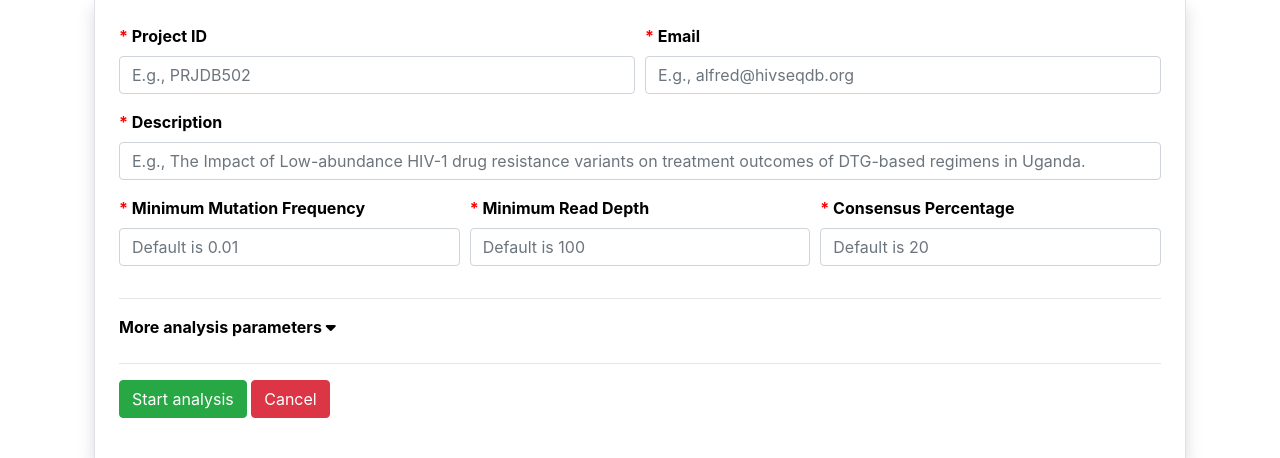
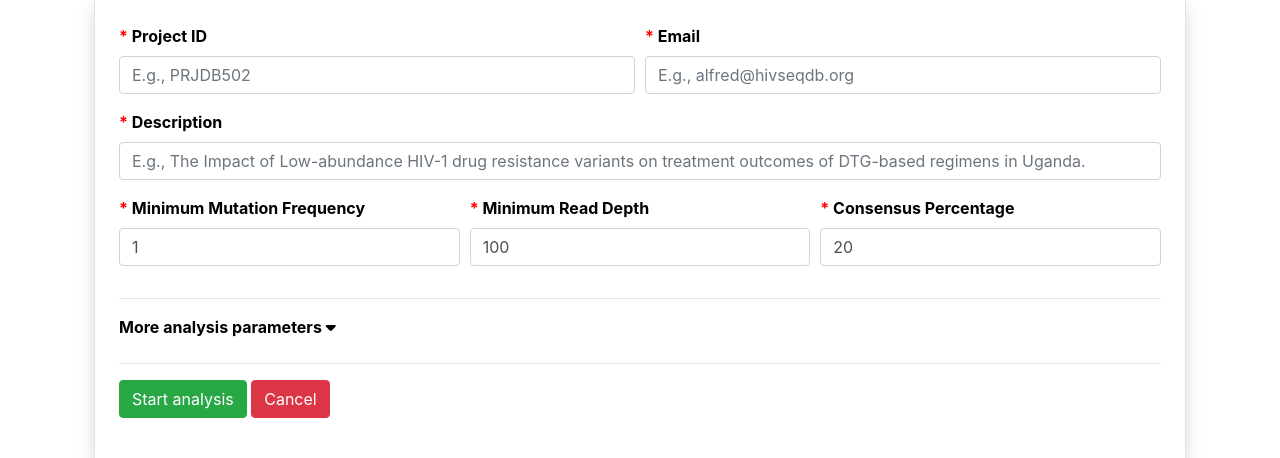
Before and after one commit to AlfredUg/HIVseqDB, a Django app: page /analysis/create/ in a window 1280 px wide. Shown: the part 194-652 px from the top of the page. Run offline with Django 4.2, Linux system fonts and the light colour scheme; the visitor is signed in with stand-in values (Sample User, id 1); parts of the project's set-up code (start-up, migrations or seed data) failed here and were passed over; some libraries are stand-ins or nearby versions.

Commit message:
Update user inputs to Hydra

```diff
--- a/analysis/views.py
+++ b/analysis/views.py
@@ -49,8 +49,17 @@ class CreateNewAnalysisView(LoginRequiredMixin, SuccessMessageMixin, generic.Cre
                 score_Cutoff=score_Cutoff,
                 target_Coverage=target_Coverage
               )
-              analysis_instance.save() #save analysis parameters in database
-              run_quasiflow.delay(project_ID) # run analysis in background
+              run_quasiflow.delay(project_ID,
+                                consensus_Percentage,
+                                error_Rate,
+                                length_Cutoff,
+                                minimum_Allele_Count,
+                                minimum_Mutation_Frequency,
+                                minimum_Read_Depth,
+                                minimum_Variant_Quality,
+                                score_Cutoff,
+                                target_Coverage) # run analysis in background
+              #analysis_instance.save() #save analysis parameters in database
               messages.success(self.request, 'We are on it! Your analysis is running in the background.')
               return HttpResponseRedirect(self.request.path_info)
 
--- a/hivseqdb/settings.py
+++ b/hivseqdb/settings.py
@@ -25,7 +25,7 @@ BASE_DIR = Path(__file__).resolve().parent.parent
 #SECRET_KEY = os.getenv('SECRET_KEY')
 SECRET_KEY = 'Msgw|wpYH|g~%/<coDlVPNevavO&GA@4'
 # SECURITY WARNING: don't run with debug turned on in production!
-DEBUG = False
+DEBUG = True
 
 ALLOWED_HOSTS = ['127.0.0.1', '.herokuapp.com', 'hivseqdb.org']
 
--- a/templates/analysis/new-analysis.html
+++ b/templates/analysis/new-analysis.html
@@ -54,15 +54,15 @@
       <div class="form-row">
         <div class="form-group col-md-4">
             <label for="{{ form.minimum_Mutation_Frequency.id_for_label }}" class="form-label"><astericks>*</astericks> {{ form.minimum_Mutation_Frequency.label }}</label>
-            <input name="{{ form.minimum_Mutation_Frequency.html_name }}" type="text" class="form-control" id="{{ form.minimum_Mutation_Frequency.id_for_label }}" placeholder="Default is 0.01" required>
+            <input name="{{ form.minimum_Mutation_Frequency.html_name }}" type="text" class="form-control" id="{{ form.minimum_Mutation_Frequency.id_for_label }}" value=1 required>
         </div>
         <div class="form-group col-md-4">
             <label for="{{ form.minimum_Read_Depth.id_for_label }}" class="form-label"><astericks>*</astericks> {{ form.minimum_Read_Depth.label }}</label>
-            <input name="{{ form.minimum_Read_Depth.html_name }}" type="text" class="form-control" id="{{ form.minimum_Read_Depth.id_for_label }}" placeholder="Default is 100" required>
+            <input name="{{ form.minimum_Read_Depth.html_name }}" type="text" class="form-control" id="{{ form.minimum_Read_Depth.id_for_label }}" value=100 required>
         </div>
         <div class="form-group col-md-4">
             <label for="{{ form.consensus_Percentage.id_for_label }}" class="form-label"><astericks>*</astericks> {{ form.consensus_Percentage.label }}</label>
-            <input name="{{ form.consensus_Percentage.html_name }}" type="text" class="form-control" id="{{ form.consensus_Percentage.id_for_label }}" placeholder="Default is 20" required>
+            <input name="{{ form.consensus_Percentage.html_name }}" type="text" class="form-control" id="{{ form.consensus_Percentage.id_for_label }}" value=20 required>
         </div>
     </div>
         <hr>
@@ -78,33 +78,33 @@
                     <div class="form-row">
                         <div class="form-group col-md-4">
                             <label for="{{ form.error_Rate.id_for_label }}" class="form-label">{{ form.error_Rate.label }}: </label>
-                            <input name="{{ form.error_Rate.html_name }}" type="text" class="form-control" id="{{ form.error_Rate.id_for_label }}" placeholder="Default is 0.01" required>
+                            <input name="{{ form.error_Rate.html_name }}" type="text" class="form-control" id="{{ form.error_Rate.id_for_label }}" value=0.01 required>
                         </div>
                         <div class="form-group col-md-4">
                             <label for="{{ form.length_Cutoff.id_for_label }}" class="form-label">{{ form.length_Cutoff.label }}: </label>
-                            <input name="{{ form.length_Cutoff.html_name }}" type="text" class="form-control" id="{{ form.length_Cutoff.id_for_label }}" placeholder="Default is 100" required>
+                            <input name="{{ form.length_Cutoff.html_name }}" type="text" class="form-control" id="{{ form.length_Cutoff.id_for_label }}" value=100 required>
                         </div>
                         <div class="form-group col-md-4">
                             <label for="{{ form.minimum_Allele_Count.id_for_label }}" class="form-label">{{ form.minimum_Allele_Count.label }}: </label>
-                            <input name="{{ form.minimum_Allele_Count.html_name }}" type="text" class="form-control" id="{{ form.minimum_Allele_Count.id_for_label }}" placeholder="Default is 20" required>
+                            <input name="{{ form.minimum_Allele_Count.html_name }}" type="text" class="form-control" id="{{ form.minimum_Allele_Count.id_for_label }}" value=10 required>
                         </div>
                   </div>
                   <div class="form-row">
                     <div class="form-group col-md-4">
                         <label for="{{ form.minimum_Variant_Quality.id_for_label }}" class="form-label">{{ form.minimum_Variant_Quality.label }}: </label>
-                        <input name="{{ form.minimum_Variant_Quality.html_name }}" type="text" class="form-control" id="{{ form.minimum_Variant_Quality.id_for_label }}" placeholder="Default is 0.01" required>
+                        <input name="{{ form.minimum_Variant_Quality.html_name }}" type="text" class="form-control" id="{{ form.minimum_Variant_Quality.id_for_label }}" value=20 required>
                     </div>
                     <div class="form-group col-md-4">
                         <label for="{{ form.score_Cutoff.id_for_label }}" class="form-label">{{ form.score_Cutoff.label }}: </label>
-                        <input name="{{ form.score_Cutoff.html_name }}" type="text" class="form-control" id="{{ form.score_Cutoff.id_for_label }}" placeholder="Default is 100" required>
+                        <input name="{{ form.score_Cutoff.html_name }}" type="text" class="form-control" id="{{ form.score_Cutoff.id_for_label }}" value=20 required>
                     </div>
                     <div class="form-group col-md-4">
                         <label for="{{ form.target_Coverage.id_for_label }}" class="form-label">{{ form.target_Coverage.label }}: </label>
-                        <input name="{{ form.target_Coverage.html_name }}" type="text" class="form-control" id="{{ form.target_Coverage.id_for_label }}" placeholder="Default is 20" required>
+                        <input name="{{ form.target_Coverage.html_name }}" type="text" class="form-control" id="{{ form.target_Coverage.id_for_label }}" value=20 required>
                     </div>
-                    <div class="form-group col-md-10">
+                    <div class="form-group col-md-12">
                       <label for="{{ form.mutation_Database.id_for_label }}" class="form-label">{{ form.mutation_Database.label }}: </label>
-                      <input name="{{ form.mutation_Database.html_name }}" type="text" class="form-control" id="{{ form.mutation_Database.id_for_label }}" placeholder="HIVDB 9.2" required>
+                      <input name="{{ form.mutation_Database.html_name }}" type="text" class="form-control" id="{{ form.mutation_Database.id_for_label }}" value="Stanford HIVdb" required>
                   </div>
                 </div>
               </div>
--- a/uploads/views.py
+++ b/uploads/views.py
@@ -14,7 +14,7 @@ class CreateDataUpload(LoginRequiredMixin, SuccessMessageMixin, generic.CreateVi
     form_class = DataUploadNGSBatchForm
 
     def post(self, *args, **kwargs):
-          form = CreateDataUpload(data=self.request.POST, files=self.request.FILES)
+          form = DataUploadNGSBatchForm(data=self.request.POST, files=self.request.FILES)
           if form.is_valid():
               projectName=self.request.POST['project_Name']
               Region_Sequenced=self.request.POST['Region_Sequenced']
```
Also changed, not shown: analysis/tasks.py (+12 -2 lines), 1 other file.
